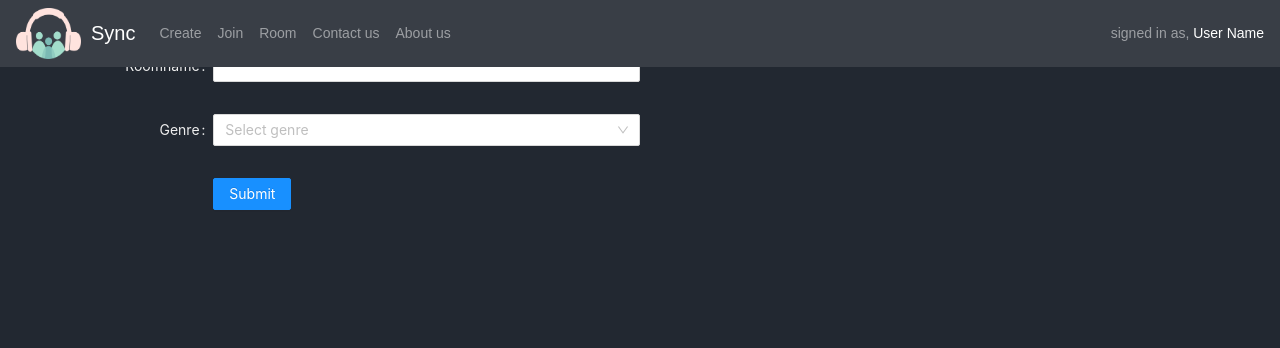
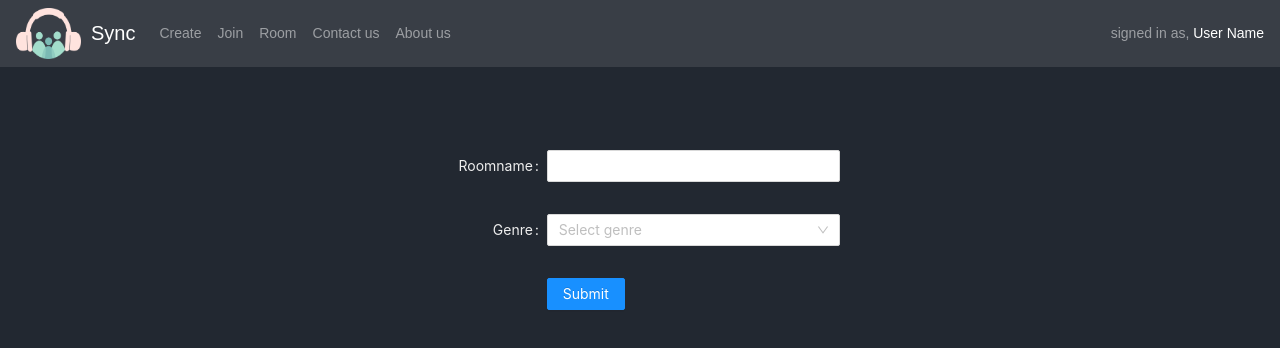
Before and after one commit to bkfetner/Sync-with-Spotify, a React (Create React App) app in the folder application/frontend/: page /Create in a window 1280 px wide. Shown: the top 348 px of the page. Built offline with nearby package versions, Linux system fonts and the light colour scheme.

Commit message:
made some formatting changes

```diff
--- a/application/frontend/src/components/Create.jsx
+++ b/application/frontend/src/components/Create.jsx
@@ -99,7 +99,7 @@ const Create = (props) => {
 
   return (
     <div>
-      <Form {...formItemLayout} className="text-color">
+      <Form {...formItemLayout} className="text-color" style= {{marginTop: "150px" , marginLeft: "400px"}}>
         <Form.Item
           label="Roomname"
           name="roomname"
--- a/application/frontend/src/components/Home.jsx
+++ b/application/frontend/src/components/Home.jsx
@@ -66,7 +66,7 @@ const Home = () => {
               style={{ marginBottom: "30px" }}
               onMouseOver={() => {
                 console.log("join-over");
-                setMainText(textSets[1]);
+                setMainText(textSets[2]);
               }}
               onMouseOut={() => {
                 console.log("join-out");
@@ -81,7 +81,7 @@ const Home = () => {
               style={{ marginBottom: "30px" }}
               onMouseOver={() => {
                 console.log("create-over");
-                setMainText(textSets[2]);
+                setMainText(textSets[1]);
               }}
               onMouseOut={() => {
                 console.log("create-out");
--- a/application/frontend/src/components/Join.jsx
+++ b/application/frontend/src/components/Join.jsx
@@ -2,7 +2,6 @@ import React, { Component, Fragment, useEffect, useState } from "react";
 import { Form, Input, Button, Checkbox, Row, Col,Card, Typography, AutoComplete, Divider } from "antd";
 import Axios from "axios";
 import {SearchOutlined} from '@ant-design/icons'
-import TextField from '@material-ui/core/TextField';
 
 
 
```
